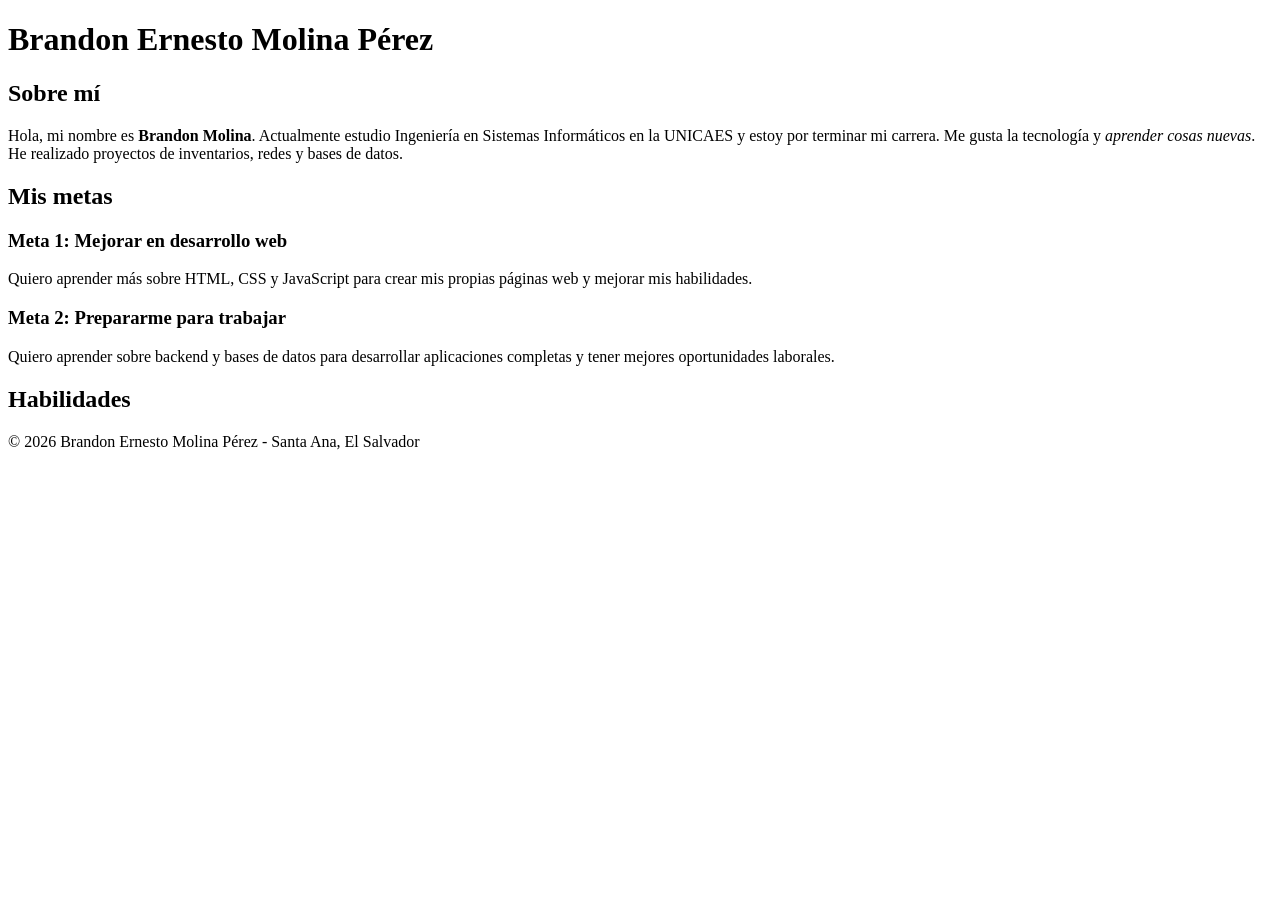
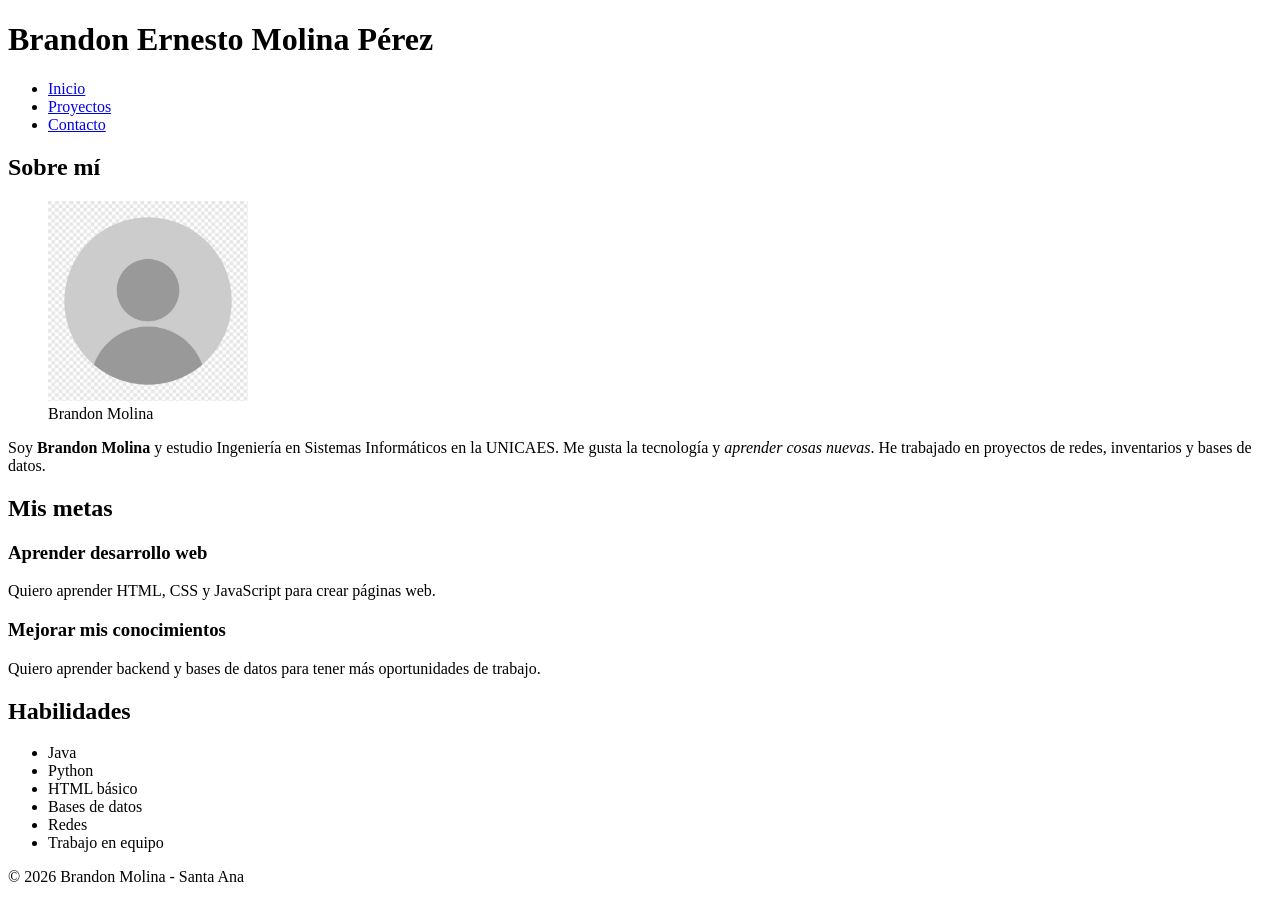
Before and after one commit to Brandon200310/mi-portafolio, a plain HTML site: page index.html in a window 1280 px wide. Before the commit the page ends 800 px from the top, so only its background shows below. Drawn offline with Linux system fonts and the light colour scheme.

Commit message:
Agrega paginas de proyectos y contacto con navegacion

```diff
--- a/index.html
+++ b/index.html
@@ -1,82 +1,87 @@
+
 <!DOCTYPE html>
 <html lang="es">
-
 <head>
     <meta charset="UTF-8">
     <meta name="viewport" content="width=device-width, initial-scale=1.0">
-    <title>Brandon Molina | Mi Portafolio</title>
+    <title>Mi Portafolio</title>
 </head>
-
 <body>
 
-
+    <!-- Encabezado -->
     <header>
         <h1>Brandon Ernesto Molina Pérez</h1>
 
         <nav>
-
+            <ul>
+                <li><a href="index.html">Inicio</a></li>
+                <li><a href="proyectos.html">Proyectos</a></li>
+                <li><a href="contacto.html">Contacto</a></li>
+            </ul>
         </nav>
     </header>
 
     <main>
 
-
+        <!-- Sobre mi -->
         <section id="sobre-mi">
             <h2>Sobre mí</h2>
 
+            <figure>
+                <img src="img/perfil.jpg" alt="Foto de Brandon Molina" width="200">
+                <figcaption>Brandon Molina</figcaption>
+            </figure>
+
             <p>
-                Hola, mi nombre es <strong>Brandon Molina</strong>.
-                Actualmente estudio Ingeniería en Sistemas
-                Informáticos en la UNICAES y estoy por
-                terminar mi carrera.
-                Me gusta la tecnología y
-                <em>aprender cosas nuevas</em>.
-                He realizado proyectos de inventarios,
-                redes y bases de datos.
+                Soy <strong>Brandon Molina</strong> y estudio
+                Ingeniería en Sistemas Informáticos en la UNICAES.
+                Me gusta la tecnología y <em>aprender cosas nuevas</em>.
+                He trabajado en proyectos de redes, inventarios
+                y bases de datos.
             </p>
         </section>
 
-
+        <!-- Mis metas -->
         <section id="metas">
             <h2>Mis metas</h2>
 
             <article>
-                <h3>Meta 1: Mejorar en desarrollo web</h3>
-
+                <h3>Aprender desarrollo web</h3>
                 <p>
-                    Quiero aprender más sobre HTML, CSS
-                    y JavaScript para crear mis propias
-                    páginas web y mejorar mis habilidades.
+                    Quiero aprender HTML, CSS y JavaScript
+                    para crear páginas web.
                 </p>
             </article>
 
             <article>
-                <h3>Meta 2: Prepararme para trabajar</h3>
-
+                <h3>Mejorar mis conocimientos</h3>
                 <p>
-                    Quiero aprender sobre backend y
-                    bases de datos para desarrollar
-                    aplicaciones completas y tener
-                    mejores oportunidades laborales.
+                    Quiero aprender backend y bases de datos
+                    para tener más oportunidades de trabajo.
                 </p>
             </article>
-
         </section>
 
-
+        <!-- Habilidades -->
         <section id="habilidades">
             <h2>Habilidades</h2>
 
-
+            <ul>
+                <li>Java</li>
+                <li>Python</li>
+                <li>HTML básico</li>
+                <li>Bases de datos</li>
+                <li>Redes</li>
+                <li>Trabajo en equipo</li>
+            </ul>
         </section>
 
     </main>
 
-
+    <!-- Pie de pagina -->
     <footer>
-        <p>&copy; 2026 Brandon Ernesto Molina Pérez - Santa Ana, El Salvador</p>
+        <p>&copy; 2026 Brandon Molina - Santa Ana</p>
     </footer>
 
 </body>
-
 </html>
```
Also changed, not shown: contacto.html (added, +54 -0 lines), proyectos.html (added, +73 -0 lines), img/perfil.jpg (added).
